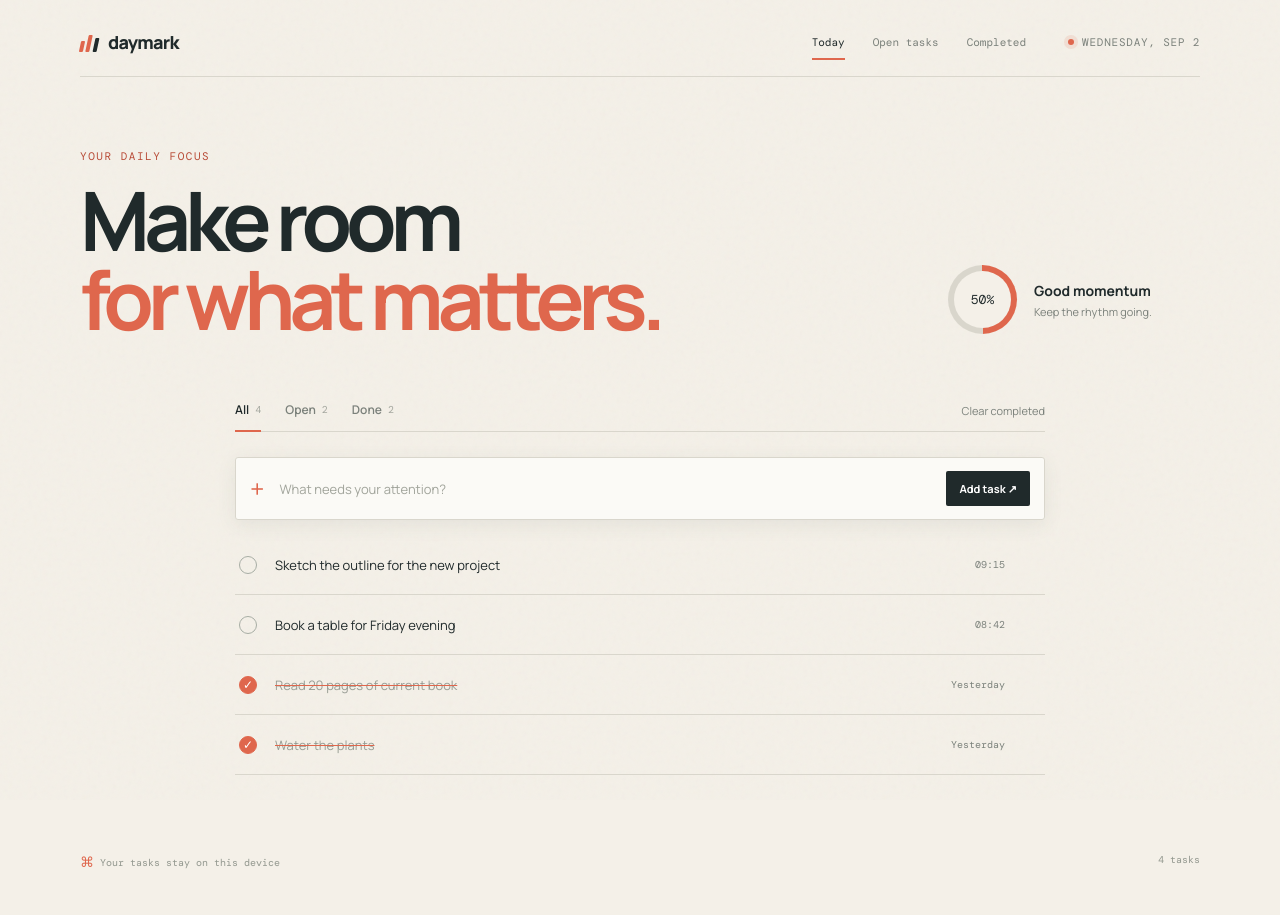
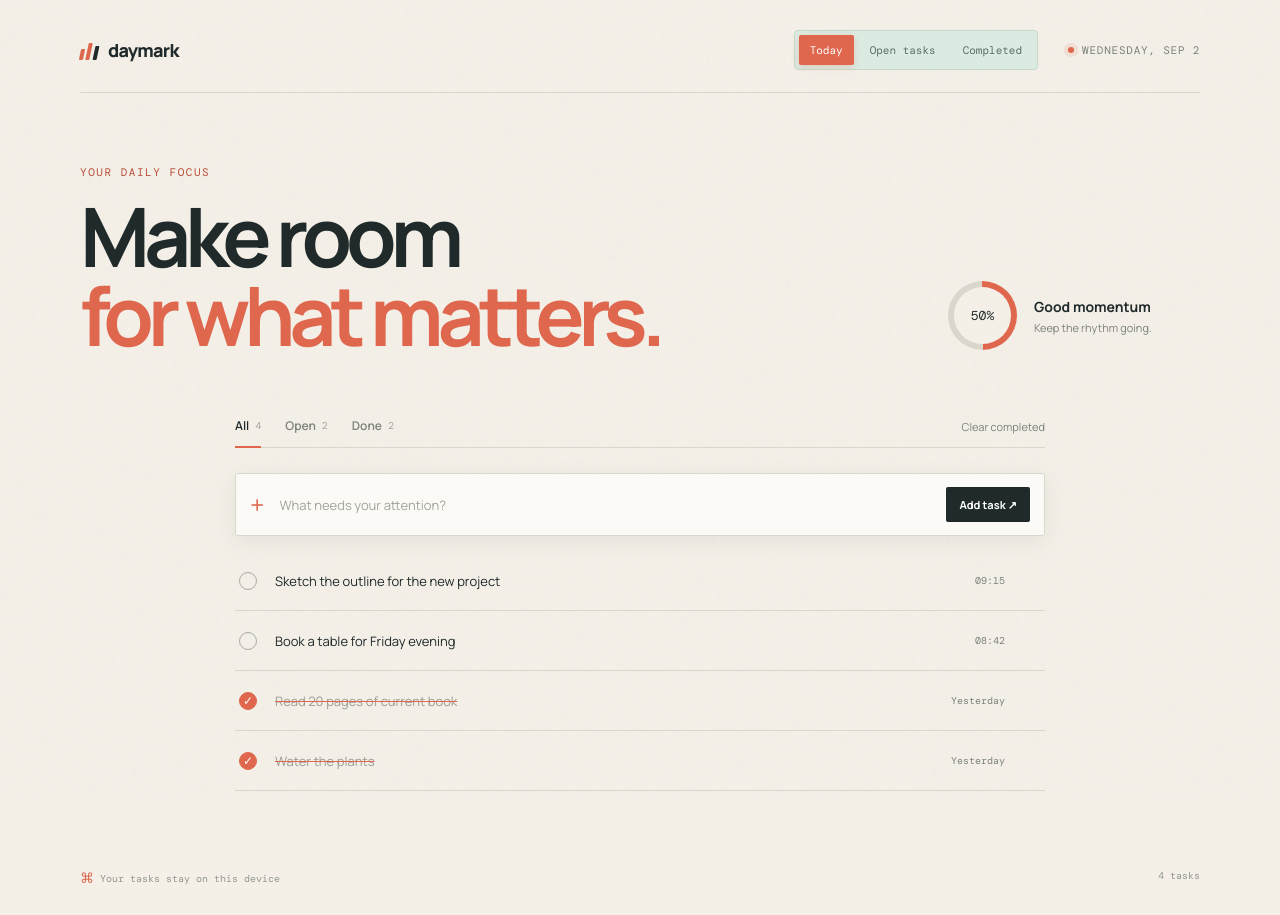
Before and after one commit to Rajnish-k-it/Todo-list, a plain HTML site: page index.html in a window 1280 px wide. Drawn offline with nearby package versions, Linux system fonts and the light colour scheme.

Commit message:
added color to nevbar

```diff
--- a/styles.css
+++ b/styles.css
@@ -23,10 +23,12 @@ button { cursor: pointer; }
 .brand-mark { display: flex; align-items: end; gap: 3px; height: 19px; }
 .brand-mark span { display: block; width: 4px; border-radius: 1px; background: var(--accent); transform: skew(-12deg); }
 .brand-mark span:nth-child(1) { height: 11px; }.brand-mark span:nth-child(2) { height: 17px; }.brand-mark span:nth-child(3) { height: 14px; background: var(--ink); }
-.main-nav { display: flex; align-items: center; gap: 28px; margin-left: auto; margin-right: 42px; }
-.nav-link { position: relative; color: var(--muted); text-decoration: none; font: 11px var(--mono); transition: color .2s ease; }
-.nav-link:hover, .nav-link.active { color: var(--ink); }
-.nav-link.active::after { content: ""; position: absolute; right: 0; bottom: -11px; left: 0; height: 2px; background: var(--accent); }
+.main-nav { display: flex; align-items: center; gap: 5px; margin-left: auto; margin-right: 30px; padding: 4px; background: #dcebe2; border: 1px solid #c4d9cc; border-radius: 4px; }
+.nav-link { position: relative; color: #587064; text-decoration: none; font: 11px var(--mono); padding: 8px 11px; border-radius: 2px; transition: color .2s ease, background .2s ease, transform .2s ease; }
+.nav-link:hover { color: var(--ink); background: #edf5ef; transform: translateY(-1px); }
+.nav-link.active { color: white; background: var(--accent); box-shadow: 0 2px 7px #df674d40; }
+.nav-link.active::after { display: none; }
+.nav-link:focus-visible { outline: 2px solid var(--accent); outline-offset: 2px; }
 .topbar-meta { color: var(--muted); font: 11px var(--mono); text-transform: uppercase; letter-spacing: .07em; display: flex; align-items: center; gap: 8px; }
 .live-dot { width: 6px; height: 6px; border-radius: 50%; background: var(--accent); box-shadow: 0 0 0 4px #df674d20; }
 .intro { display: flex; justify-content: space-between; align-items: end; padding: 72px 0 63px; }
@@ -43,5 +45,6 @@ h1 em { color: var(--accent); font-style: normal; }
 .task-list { display: grid; }.task { display: grid; grid-template-columns: 24px minmax(0, 1fr) auto 24px; align-items: center; gap: 12px; padding: 17px 4px; border-bottom: 1px solid var(--line); animation: rise .3s ease both; }.task-check { width: 18px; height: 18px; border: 1px solid #a7ada4; border-radius: 50%; background: transparent; position: relative; }.task-check:hover { border-color: var(--accent); }.task.done .task-check { background: var(--accent); border-color: var(--accent); }.task.done .task-check::after { content: "✓"; color: white; position: absolute; left: 3px; top: -1px; font-size: 12px; }.task-text { font-size: 13px; line-height: 1.4; }.task.done .task-text { color: #989d94; text-decoration: line-through; text-decoration-color: var(--accent); }.task-date { color: var(--muted); font: 10px var(--mono); }.delete-task { width: 24px; border: 0; background: transparent; color: #afb2aa; font-size: 17px; opacity: 0; transition: opacity .2s, color .2s; }.task:hover .delete-task, .delete-task:focus { opacity: 1; }.delete-task:hover { color: var(--accent); }
 .empty-state { padding: 58px 20px; text-align: center; color: var(--muted); }.empty-icon { display: block; color: var(--accent); font-size: 25px; margin-bottom: 10px; }.empty-state strong, .empty-state span:last-child { display: block; }.empty-state strong { color: var(--ink); font-size: 13px; margin-bottom: 5px; }.empty-state span:last-child { font-size: 11px; }.footer { display: flex; justify-content: space-between; margin-top: 78px; color: #92978e; font: 10px var(--mono); }.footer-symbol { color: var(--accent); font-size: 14px; vertical-align: -1px; }.sr-only { position: absolute; width: 1px; height: 1px; padding: 0; margin: -1px; overflow: hidden; clip: rect(0,0,0,0); white-space: nowrap; border: 0; }
 @keyframes rise { from { opacity: 0; transform: translateY(6px); } to { opacity: 1; transform: none; } }
+@media (max-width: 640px) { .topbar { flex-wrap: wrap; row-gap: 18px; }.main-nav { order: 3; width: 100%; justify-content: space-between; margin: 0; }.nav-link { flex: 1; padding-left: 6px; padding-right: 6px; text-align: center; } }
 @media (max-width: 760px) { .main-nav { gap: 16px; margin-right: 20px; }.nav-link { font-size: 10px; }.topbar-meta { font-size: 9px; } }
 @media (max-width: 640px) { .app-shell { width: min(100% - 32px, 540px); padding-top: 20px; }.topbar { padding-bottom: 17px; flex-wrap: wrap; row-gap: 18px; }.main-nav { order: 3; width: 100%; justify-content: space-between; margin: 0; }.nav-link.active::after { bottom: -9px; }.topbar-meta { font-size: 9px; }.intro { display: block; padding: 54px 0 43px; }.progress-summary { margin-top: 32px; }.workspace { width: 100%; }.toolbar { align-items: end; }.filters { gap: 15px; }.clear-button { font-size: 10px; }.add-task { gap: 9px; }.add-button { padding: 10px 9px; }.task { grid-template-columns: 24px 1fr 22px; }.task-date { display: none; }.delete-task { opacity: 1; }.footer { margin-top: 55px; } }
```
